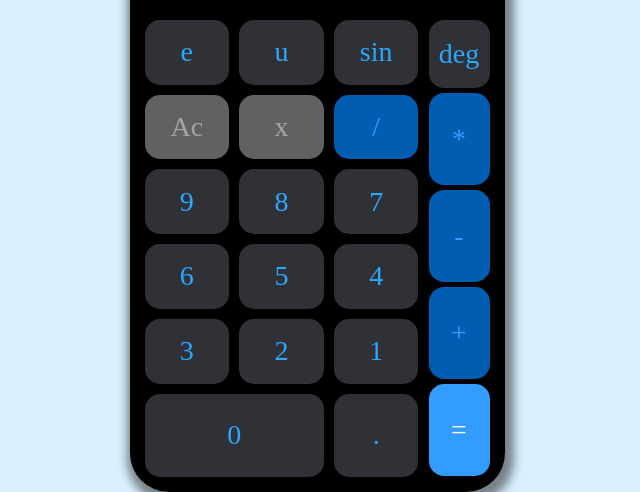
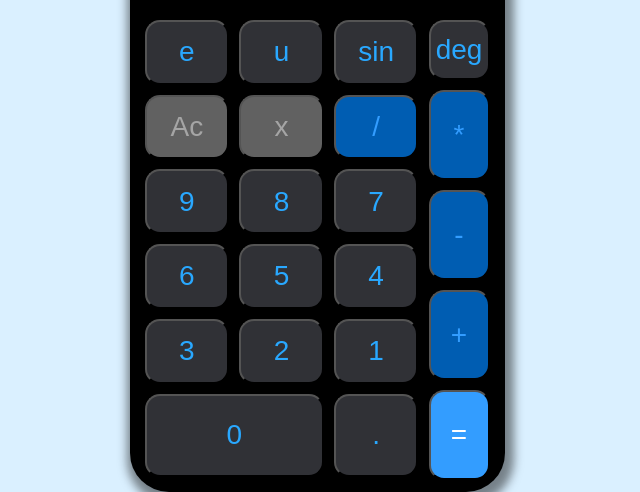
Before and after one commit to andressafeerreira/calculator, a plain HTML site: page index.html in a window 1280 px wide. Shown: the part 314-806 px from the top of the page, without its empty margins (323-963 px from the left). Drawn offline with Linux system fonts and the light colour scheme.

Commit message:
Alterando tag p por tag button, criando arquivo js para manipular o que clicamos e alterações no layout.

```diff
--- /dev/null
+++ b/calculator.js
@@ -0,0 +1,5 @@
+function getValueButton(number){
+    console.log(`Clique no botão ${number}`)
+
+    var currentValue = '';
+}
--- a/index.html
+++ b/index.html
@@ -5,45 +5,46 @@
     <meta name="viewport" content="width=device-width, initial-scale=1.0">
     <title>Calculadora</title>
     <link rel="stylesheet" href="style.css">
+    <script src="calculator.js"></script>
 </head>
 <body class="content">
     <div class="main">
         <div class="screen">
-
+            <h1>Hello</h1>
         </div>
         <div class="keyboard">
             <div class="main-keyboard">
                 <div class="first-keyboard">
-                    <p>e</p>
-                    <p>u</p>
-                    <p>sin</p>
-                    <p class="power">Ac</p>
-                    <p class="power">x</p>
-                    <p class="btn-blue">/</p>
-                    <p>9</p>
-                    <p>8</p>
-                    <p>7</p>
-                    <p>6</p>
-                    <p>5</p>
-                    <p>4</p>
-                    <p>3</p>
-                    <p>2</p>
-                    <p>1</p>
+                    <button id="button_e" onclick="getValueButton('e')" value="e">e</button>
+                    <button id="button_u" onclick="getValueButton('u')" value="u">u</button>
+                    <button id="button_sin" onclick="getValueButton('sin')" value="sin">sin</button>
+                    <button id="button_power" onclick="getValueButton('Ac')" value="" class="power">Ac</button>
+                    <button id="button_erase" onclick="getValueButton('x')" value="x" class="power">x</button>
+                    <button id="button_division" onclick="getValueButton('/')" value="" class="btn-blue">/</button>
+                    <button id="button_9" onclick="getValueButton(9)" value="9">9</button>
+                    <button id="button_8" onclick="getValueButton(8)" value="8">8</button>
+                    <button id="button_7" onclick="getValueButton(7)" value="7">7</button>
+                    <button id="button_6" onclick="getValueButton(6)" value="6">6</button>
+                    <button id="button_5" onclick="getValueButton(5)" value="5">5</button>
+                    <button id="button_4" onclick="getValueButton(4)" value="4">4</button>
+                    <button id="button_3" onclick="getValueButton(3)" value="3">3</button>
+                    <button id="button_2" onclick="getValueButton(2)" value="2">2</button>
+                    <button id="button_1" onclick="getValueButton(1)" value="1">1</button>
                 </div>
                 <div class="zero-keyboard">
-                    <p>0</p>
-                    <p>.</p>
+                    <button id="button_0" onclick="getValueButton(0)" value="0">0</button>
+                    <button id="button_point" onclick="getValueButton('.')" value=".">.</button>
                 </div>
             </div>
             <div class="second-keyboard">
                 <div class="second-one">
-                    <p class="btn-deg">deg</p>
-                    <p class="btn-blue">*</p>
-                    <p class="btn-blue">-</p>
-                </div>
-                <div class="second-two">
-                    <p class="btn-blue">+</p>
-                    <p class="btn-blue-light">=</p>
+                    <button id="button_deg" onclick="getValueButton('deg')" class="btn-deg">deg</button>
+                    <button id="button_multiply" onclick="getValueButton('*')" value="*" class="btn-blue">*</button>
+                    <button id="button_subtract" onclick="getValueButton('-')" value="-" class="btn-blue">-</button>
+               </div>
+               <div class="second-two">
+                    <button id="button_add" onclick="getValueButton('+')" value="+" class="btn-blue">+</button>
+                    <button id="button_equal" onclick="getValueButton('=')" value="=" class="btn-blue-light">=</button>
                 </div>
             </div>
         </div>
--- a/style.css
+++ b/style.css
@@ -36,10 +36,14 @@
 }
 
 .screen {
-    /* background: var(--gray); */
     height: 40%;
     width: 100%;
     border-radius: 39px;
+    display: flex;
+    justify-content: flex-end;
+    color: var(--white);
+    align-items: flex-end;
+    padding: 20px;
 }
 
 .keyboard {
@@ -53,11 +57,11 @@
     justify-content: center;
 }
 
-.keyboard p {
+.keyboard button {
     color: var(--blue-text);
 }
 
-.first-keyboard p, .zero-keyboard p {
+.first-keyboard button, .zero-keyboard button {
     background-color: var(--background);
     border-radius: 15px;
     font-size: 28px;
@@ -65,13 +69,15 @@
     display: flex;
     align-items: center;
     justify-content: center;
+    cursor: pointer;
 }
 
-.second-keyboard p {
-    padding: 30px;
+.second-keyboard button {
+    padding: 27px;
     display: flex;
     align-items: center;
     justify-content: center;
+    cursor: pointer;
 }
 
 .main-keyboard {
@@ -82,6 +88,7 @@
 .second-keyboard {
     height: 100%;
     width: 20%;
+
 }
 
 .first-keyboard {
@@ -124,5 +131,11 @@
     border-radius: 15px;
     font-size: 28px;
     margin: 5px;
-    height: 68px;
+    height: 60px;
+    width: ;
 }
+
+.second-one, .second-two {
+    display: flex;
+    flex-direction: column;
+}
```
